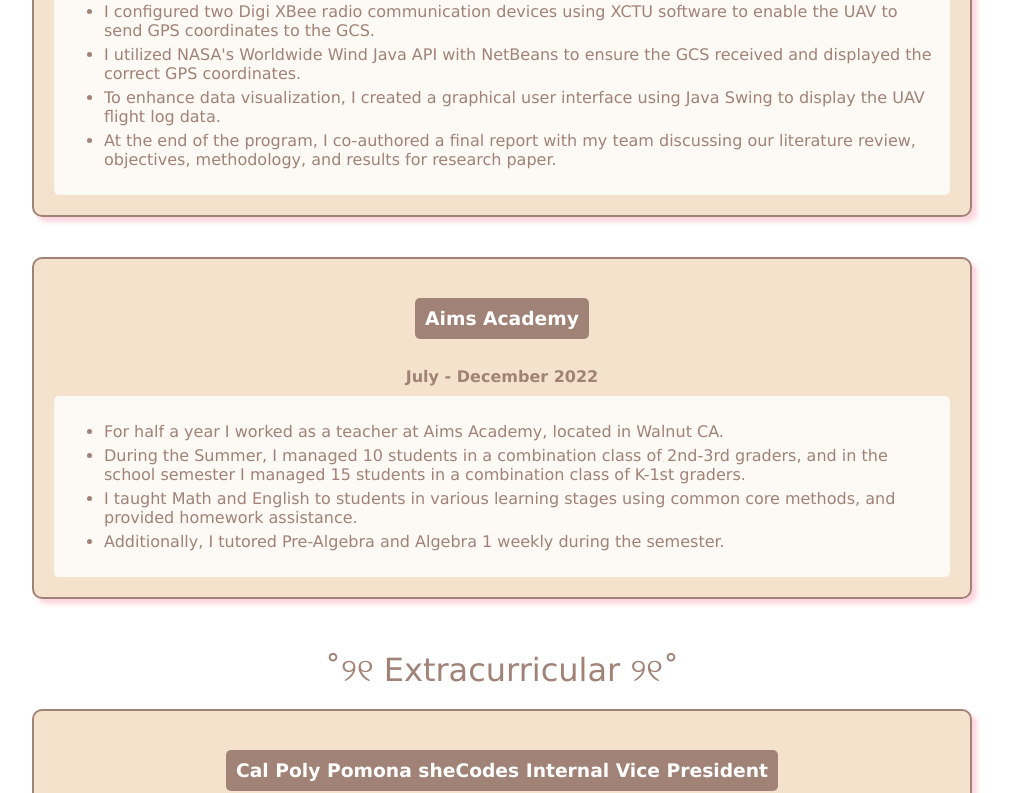
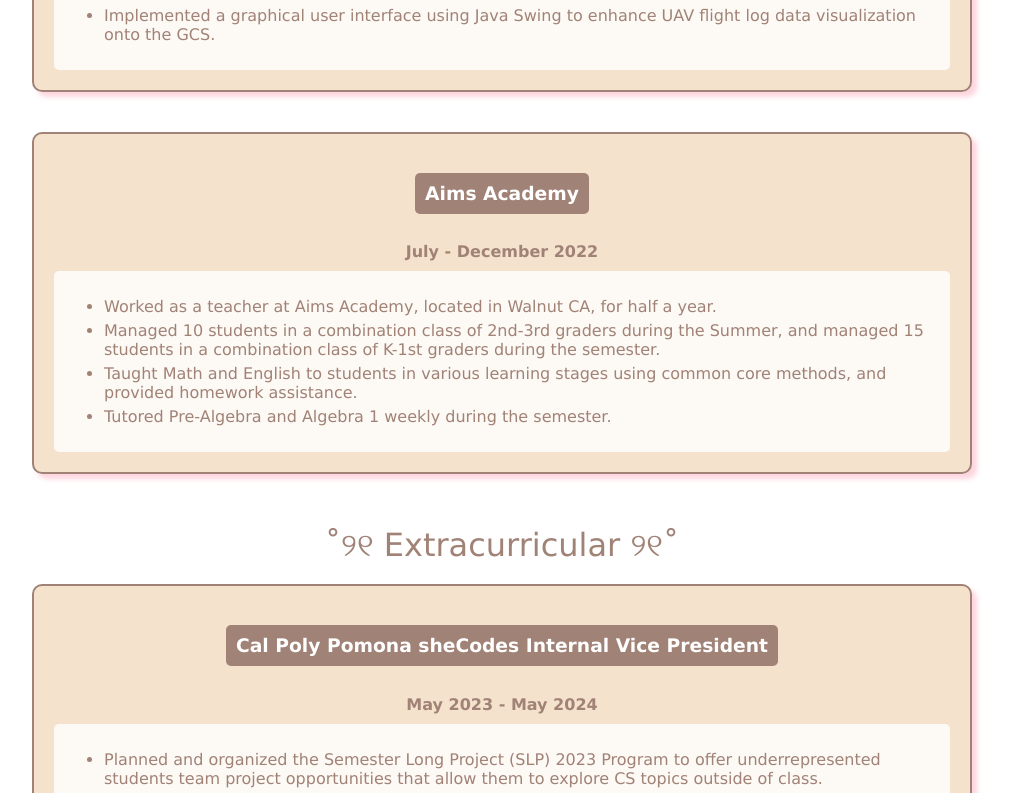
Before and after one commit to ayly8/Portfolio, a React (Vite) app in the folder my-portfolio/: page / in a window 1280 px wide. Shown: the part 1581-2374 px from the top of the page, without its empty margins (138-1147 px from the left). Built offline with nearby package versions, Linux system fonts and the light colour scheme.

Commit message:
updated routing issue for featured projects section, edited some css, and shortened text

```diff
--- a/my-portfolio/src/components/ProjectInfo.jsx
+++ b/my-portfolio/src/components/ProjectInfo.jsx
@@ -12,6 +12,10 @@ function Project(props) {
    const openInNewTab = (url) => () => {
       window.open(url, '_blank', 'noopener,noreferrer');
    };
+
+   const bulletPoints = props.fullDesc.split('.').filter(sentence => sentence.trim().length > 0).map((sentence, index) => (
+      <li key={index}>{sentence.trim() ? sentence.trim() + '.' : ''}</li>
+   ));
 
    return (
       <div className="proj">
@@ -30,7 +34,12 @@ function Project(props) {
                Description
             </button>
          </div>
-         <p className={`proj-full-desc ${descVisible ? "visible" : "hidden"}`}>{props.fullDesc}</p>
+         {/* <p className={`proj-full-desc ${descVisible ? "visible" : "hidden"}`}>{props.fullDesc}</p> */}
+         <div className={`proj-full-desc ${descVisible ? "visible" : "hidden"}`}>
+            <ul>
+               {bulletPoints}
+            </ul>
+         </div>
          <p><a className="demo-link" href={props.demoLink} target="_blank">{props.demoDesc}</a></p>
       </div>
    );
--- a/my-portfolio/src/components/SeeMore.jsx
+++ b/my-portfolio/src/components/SeeMore.jsx
@@ -15,10 +15,10 @@ function SeeMore(props) {
          <p className="section-title">⋆｡✿ See More ✿⋆｡ﾟ</p>
          <div className="see-more">
             <div className="see-more-options" onClick={() => handleNavigation(props.first_location)}>
-               <h3>{props.first_option_name}</h3>
+               <p>{props.first_option_name}</p>
             </div>
             <div className="see-more-options" onClick={() => handleNavigation(props.second_location)}>
-               <h3>{props.second_option_name}</h3>
+               <p>{props.second_option_name}</p>
             </div>
          </div>
       </>
--- a/my-portfolio/src/css/projectinfo.css
+++ b/my-portfolio/src/css/projectinfo.css
@@ -94,6 +94,7 @@
    color: #A18276;
    padding: 10px;
    border-radius: 5px;
+   text-align: left;
 }
 
 .hidden {
--- a/my-portfolio/src/css/seemore.css
+++ b/my-portfolio/src/css/seemore.css
@@ -16,7 +16,7 @@
    background-color: rgba(241,214,184, 0.7);
    color: #A18276;
    font-family: Verdana;
-   font-size: 32;
+   font-size: 24px;
    text-align: center;
    width: 100px;
    padding: 20px;
--- a/my-portfolio/src/pages/Home.jsx
+++ b/my-portfolio/src/pages/Home.jsx
@@ -12,11 +12,9 @@ import proj3 from "../assets/PlanningPal.png"
 function Home() {
    const navigate = useNavigate();
 
-   const goToSection = (path, sectionId) => () => {
-      navigate(path);
-      setTimeout(() => {
-         document.getElementById(sectionId)?.scrollIntoView({ behavior: 'auto' });
-      }, 100);
+   const handleNavigation = (location) => {
+      window.scrollTo(0, 0); // Scroll to the top
+      navigate(location);    // Navigate to the new route
    };
 
    return (
@@ -51,7 +49,7 @@ function Home() {
             </div>
             <p className="section-title">.｡* Featured Projects *｡.</p>
             <div id="featured-work">
-               {/* <Link to="/projects#proj-section-1">
+               <Link to="/projects#proj-section-1" onClick={() => handleNavigation("/projects#proj-section-1")}>
                   <img src={proj1} alt="Restaurant Delivery System Project Preview" loading="lazy"></img>
                </Link>
                <Link to="/projects#proj-section-2">
@@ -59,49 +57,41 @@ function Home() {
                </Link>
                <Link to="/projects#proj-section-2">
                   <img src={proj3} alt="Planning Pal Project Preview" loading="lazy"></img>
-               </Link> */}
-               <img src={proj1} alt="Restaurant Delivery System Project Preview" loading="lazy" onClick={goToSection('/projects', 'proj-section-1')}></img>
-               <img src={proj2} alt="Nomnommap Project Preview" loading="lazy" onClick={goToSection('/projects', 'proj-section-2')}></img>
-               <img src={proj3} alt="Planning Pal Project Preview" loading="lazy" onClick={goToSection('/projects', 'proj-section-2')}></img>
+               </Link>
             </div>
             <div id="work-exp">
                <p className="section-title">･✧･ Work Experience ･✧･</p>
                <Description
-                  title="Research Experience for Undergrads (REU)"
+                  title="Research Experience for Undergrads"
                   duration="June - August 2023"
-                  desc="I participated in a National Science Foundation (NSF) funded Research Experience for Undergrads (REU) at Cal Poly Pomona
-                  as an Unmanned Aerial Vehicle (UAV) research assistant on the 'UAV Fire Detection and Suppression' team. Selected as one of 12
-                  participants from over 100 applicants, I gained hands-on experience with both hardware and software. The main tasks assigned to
-                  me were connecting the UAV to the ground control station (GCS) to relay the flight log data, as well as improve the visualization
-                  of that data. I configured two Digi XBee radio communication devices using XCTU software to enable the UAV to send GPS coordinates
-                  to the GCS. I utilized NASA's Worldwide Wind Java API with NetBeans to ensure the GCS received and displayed the correct GPS
-                  coordinates. To enhance data visualization, I created a graphical user interface using Java Swing to display the UAV flight log data.
-                  At the end of the program, I co-authored a final report with my team discussing our literature review, objectives, methodology, and
-                  results for research paper."/>
+                  desc="Selected as one of 12 participants from over 100 applicants in a National Science Foundation (NSF) funded Research Experience
+                  for Undergrads (REU) at Cal Poly Pomona as an Unmanned Aerial Vehicle (UAV) research assistant.. Configured two Digi XBee radio communication
+                  devices to interact with each other in order for the UAV to send GPS coordinates the ground control station (GCS). Utilized NASA's Worldwide
+                  Wind Java API to ensure the GCS received and displayed the correct GPS coordinates. Implemented a graphical user interface using Java Swing to
+                  enhance UAV flight log data visualization onto the GCS."/>
                <Description
                   title="Aims Academy"
                   duration="July - December 2022"
-                  desc="For half a year I worked as a teacher at Aims Academy, located in Walnut CA. During the Summer, I managed 10 students in a combination
-                  class of 2nd-3rd graders, and in the school semester I managed 15 students in a combination class of K-1st graders. I taught Math and English
-                  to students in various learning stages using common core methods, and provided homework assistance. Additionally, I tutored Pre-Algebra and
-                  Algebra 1 weekly during the semester."/>
+                  desc="Worked as a teacher at Aims Academy, located in Walnut CA, for half a year. Managed 10 students in a combination class of 2nd-3rd
+                  graders during the Summer, and managed 15 students in a combination class of K-1st graders during the semester. Taught Math and English
+                  to students in various learning stages using common core methods, and provided homework assistance. Tutored Pre-Algebra and Algebra 1 weekly
+                  during the semester."/>
             </div>
             <div id="extra-exp">
                <p className="section-title">˚୨୧ Extracurricular ୨୧˚</p>
                <Description
                   title="Cal Poly Pomona sheCodes Internal Vice President"
                   duration="May 2023 - May 2024"
-                  desc="As Internal Vice President, I was in charge of our two annual professional events, our Semester Long Project (SLP) Program during the Fall
-                  and our Future Woman Developer’s (FWD) Conference. I planned and organized SLP 2023 to offer underrepresented students team project opportunities
-                  that allow them to explore CS topics outside of class. During 9 weeks of SLP, I oversaw the development of 8 teams and facilitated Demo Day. I
-                  directed and hosted the FWD 2024 conference, introducing 25 middle/high school female and minority students to various CS topics. I provided students
-                  with 3 hands-on workshops about Web Development, Python, and Cybersecurity, as well as a Minority in Tech panel."/>
+                  desc="Planned and organized the Semester Long Project (SLP) 2023 Program to offer underrepresented students team project opportunities
+                  that allow them to explore CS topics outside of class. Oversaw the development of 8 SLP teams during the 9-week program and facilitated SLP Demo Day.
+                  Directed and hosted the Future Women Developer's (FWD) 2024 Conference, introducing 25 middle/high school female and minority students to various CS topics.
+                  Provided students with 3 hands-on workshops about Web Development, Python, and Cybersecurity, as well as a Minority in Tech panel."/>
                <Description
                   title="Cal Poly Pomona sheCodes Social Chair"
                   duration="May 2023 - May 2024"
-                  desc="As Social Chair, I was in charge of planning and hosting monthly socials, executive board retreats, and our End of the Year banquet for over 50 members.
-                  Each social event aimed to foster an inclusive and supportive environment for women and minorities in STEM. Moreover, the executive board retreats focused on
-                  building teamwork skills for the school year, while the banquet celebrated the accomplishments and achievements of sheCodes throughout the year."/>
+                  desc="Planned and hosted monthly socials, executive board retreats, and End of the Year banquet for over 50 members. Each social event aimed to foster an
+                  inclusive and supportive environment for women and minorities in STEM. Executive board retreats focused on building teamwork skills for the school year. Banquet
+                  celebrated the accomplishments and achievements of sheCodes throughout the year."/>
             </div>
             <SeeMore
                first_location="/projects"
```
Also changed, not shown: my-portfolio/src/pages/Projects.jsx (+31 -15 lines).
